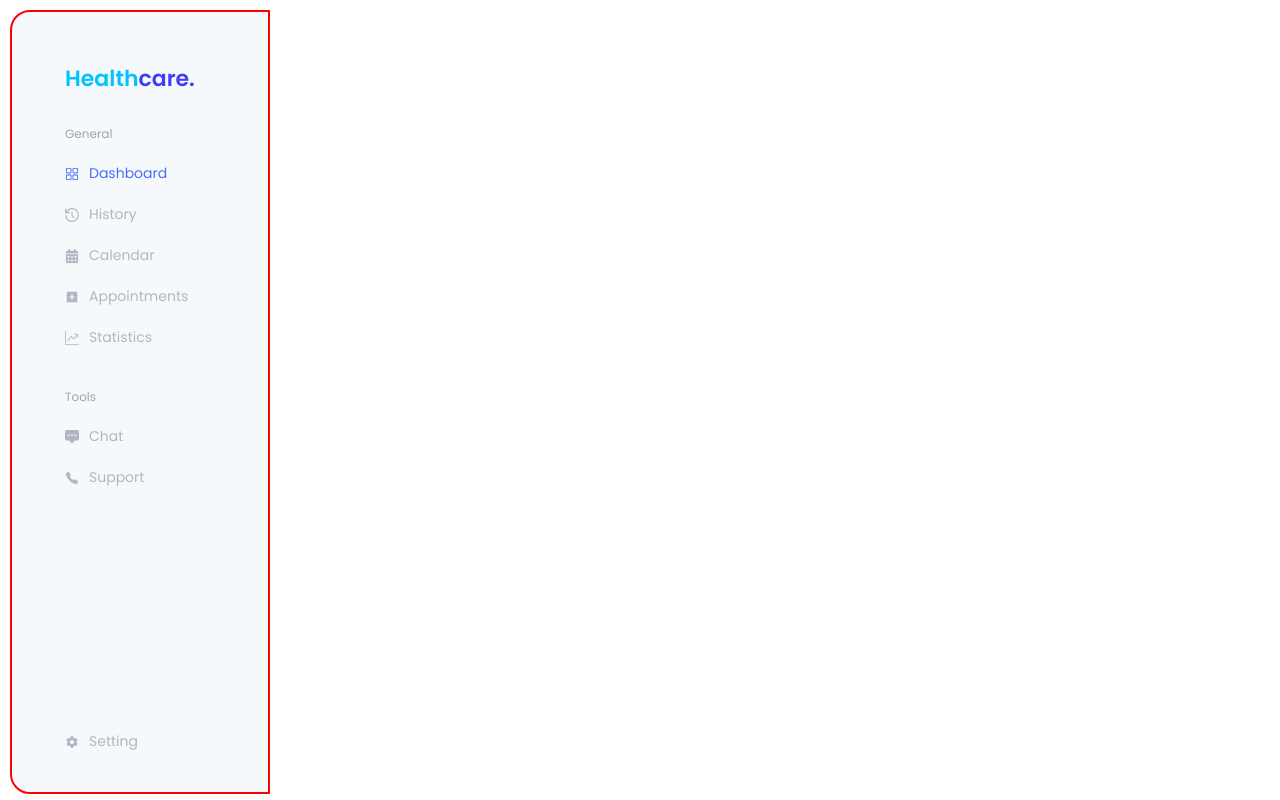
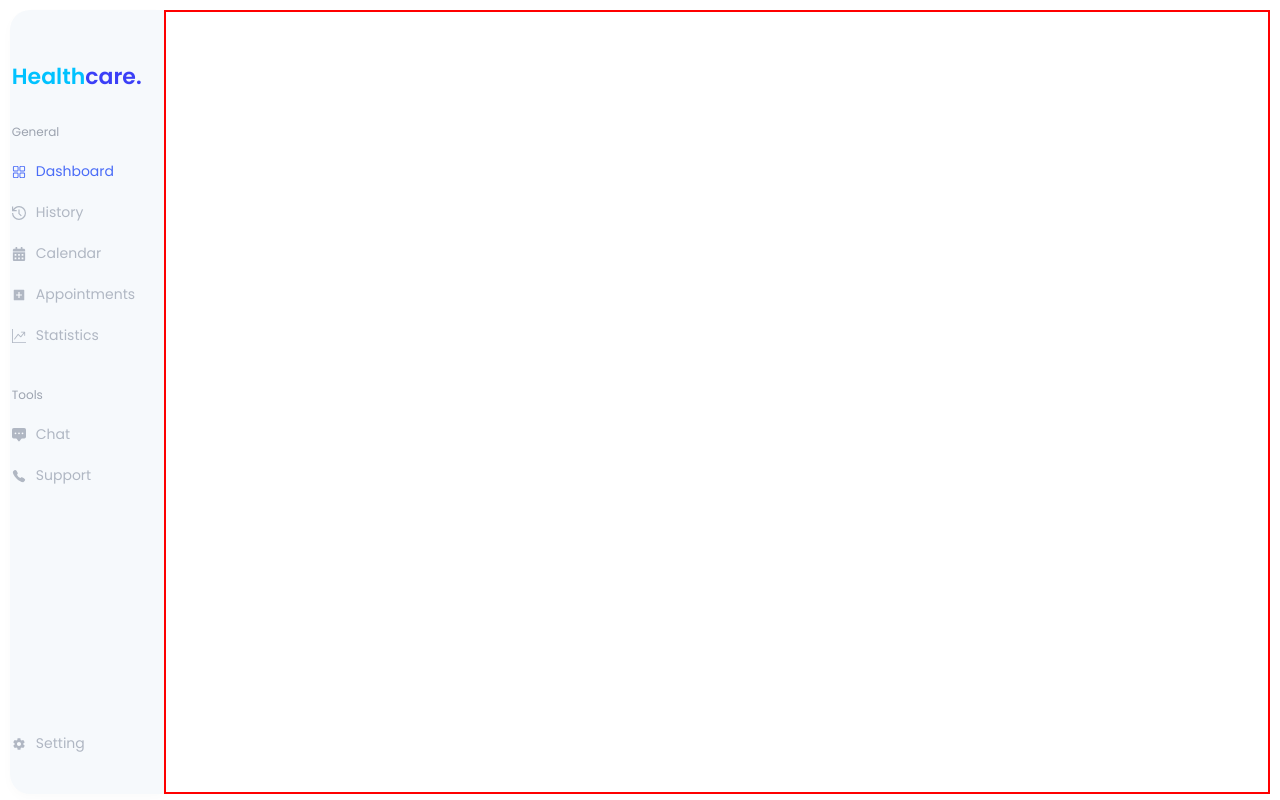
Before and after one commit to Mariobuddy/fitpeo-tech, a React (Create React App) app: page /dashboard in a window 1280 px wide. Built offline with nearby package versions, Linux system fonts and the light colour scheme.

Commit message:
css added

```diff
--- a/src/container/Layout/index.css
+++ b/src/container/Layout/index.css
@@ -4,7 +4,7 @@
 }
 
 .left {
-  width: 26rem;
+  width: 12vw;
   height: 98vh;
   display: flex;
   flex-direction: column;
@@ -18,7 +18,6 @@
   padding-bottom: 3rem;
   justify-content: space-between;
   box-shadow: 0px 4px 12px rgba(0, 0, 0, 0.02);
-  border: 2px solid red;
 }
 
 .left-one-div > h2 > span {
@@ -74,4 +73,10 @@
 }
 
 .right {
+  margin-left: calc(12vw + 1em);
+  border: 2px solid red;
+  margin-top: 1rem;
+  margin-right: 1rem;
+  height: 98vh;
+
 }
```
